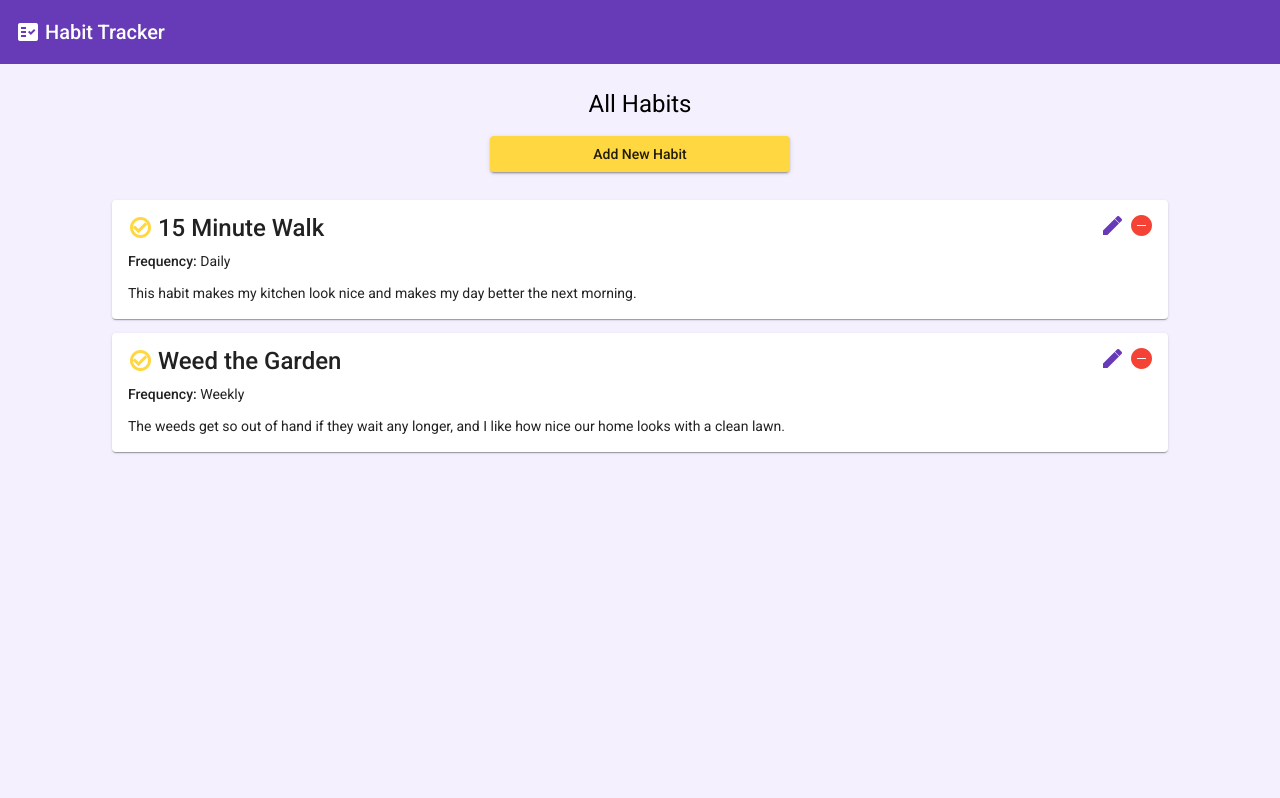
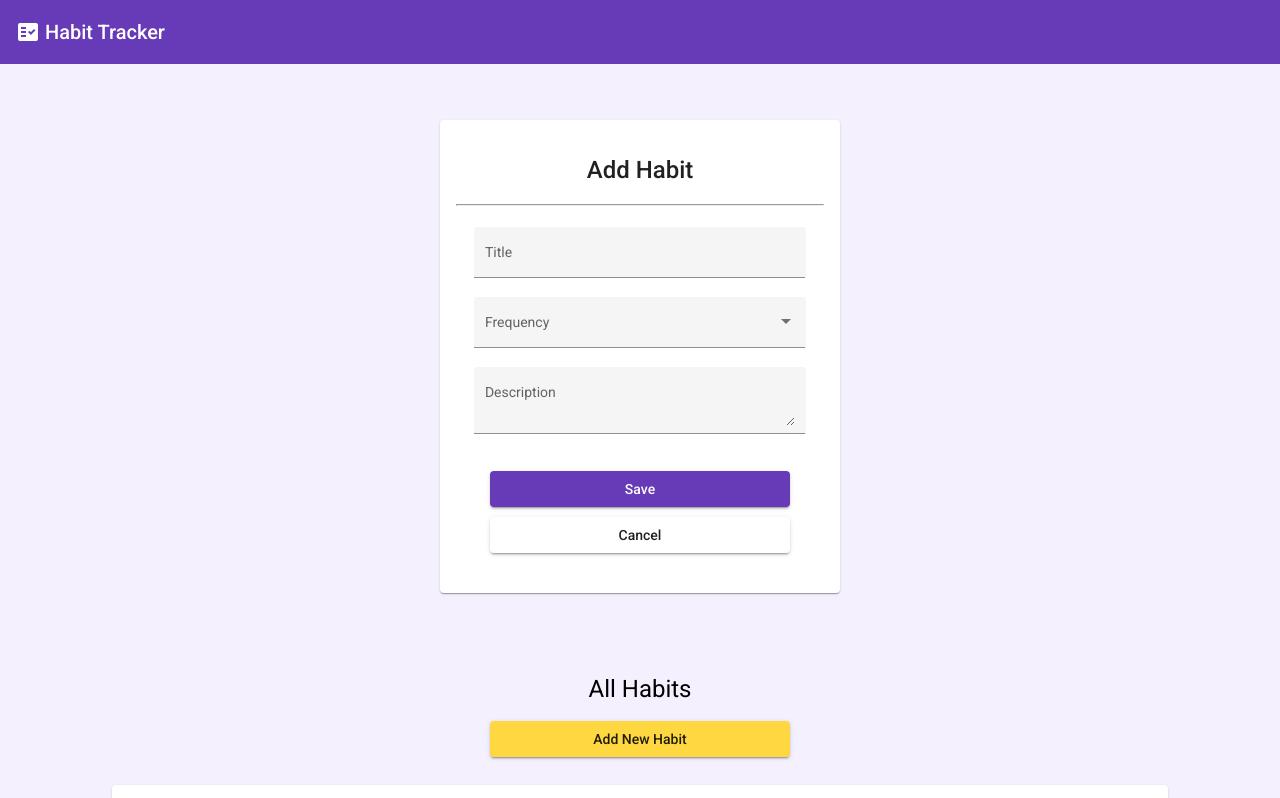
Before and after one commit to jessipearcy/habit-tracker-components-split, an Angular app: page / in a window 1280 px wide. Shown: the top 798 px of the page. Built offline with nearby package versions, Linux system fonts and the light colour scheme.

Commit message:
Removed ngIfs from components

```diff
--- a/src/app/all-habits/all-habits.component.html
+++ b/src/app/all-habits/all-habits.component.html
@@ -1,6 +1,6 @@
-<div *ngIf="!adding && !editing" class="all-habits">
+<div class="all-habits">
 	<h1>All Habits</h1>
-	<button mat-raised-button color="accent" (click)="adding = !adding">
+	<button mat-raised-button color="accent">
       Add New Habit
   </button>
   <div *ngFor="let habit of habits; let i = index">
@@ -19,7 +19,6 @@
         <mat-icon
           class="habit-icon"
           color="primary"
-          (click)="setEditForm(habit, i)"
           >edit</mat-icon
         >
         <mat-icon class="habit-icon" color="warn" (click)="onDelete(i)"
--- a/src/app/habit-form/habit-form.component.html
+++ b/src/app/habit-form/habit-form.component.html
@@ -1,6 +1,6 @@
-<div class="add-form-container" *ngIf="adding || editing">
+<div class="add-form-container">
     <mat-card>
-      <mat-card-title> {{ adding ? "Add New" : "Edit" }} Habit </mat-card-title>
+      <mat-card-title> Add Habit </mat-card-title>
       <hr />
       <form [formGroup]="habitForm" (ngSubmit)="onSubmit()">
         <mat-card-content>
```
